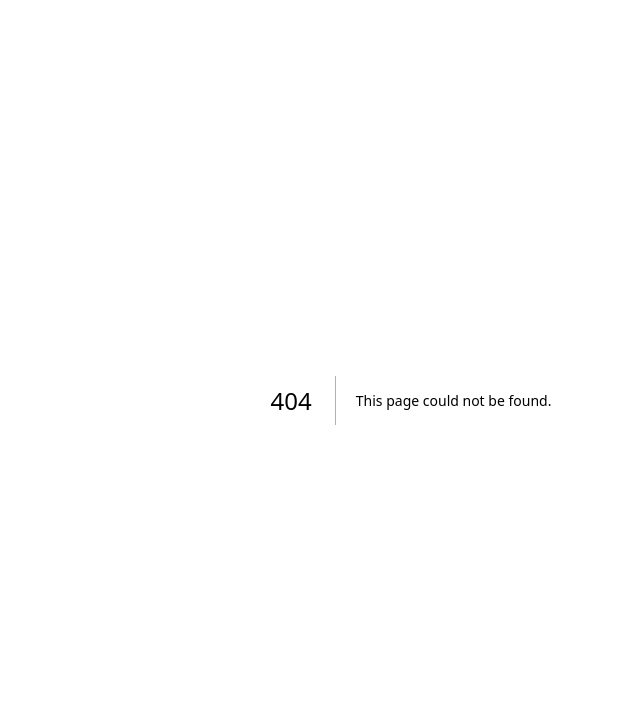
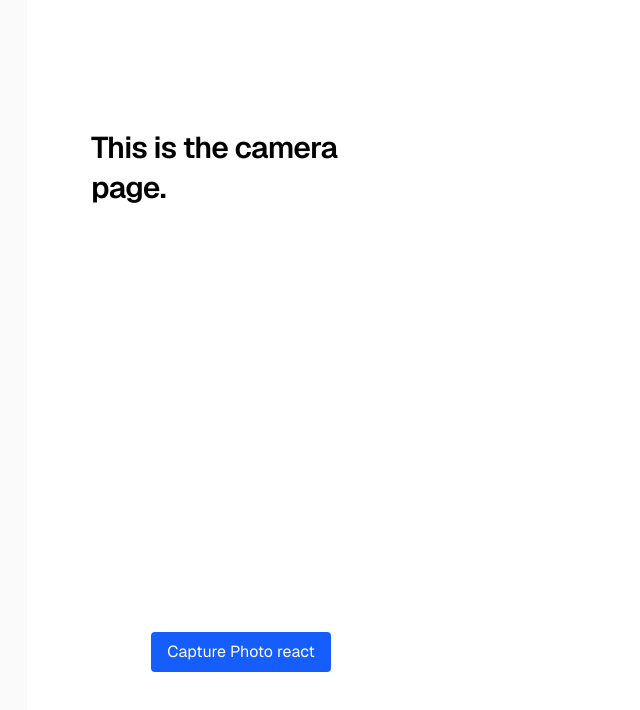
Before and after one commit to guscm2/hackaton-bugsbyte, a Next.js app in the folder Vitta/Frontend/: page /camara in a window 1280 px wide. Before the commit this address had no page. Shown: the top 710 px of the page, without its empty margins (229-869 px from the left). Built offline with nearby package versions, Linux system fonts and the light colour scheme; no server answers.

Commit message:
add: first camara component

```diff
--- /dev/null
+++ b/Vitta/Frontend/app/camara/page.tsx
@@ -0,0 +1,60 @@
+"use client";
+
+import { useRouter } from "next/navigation";
+
+import { useRef, useState } from "react";
+
+import Webcam from "react-webcam";
+
+export default function Camara() {
+  const router = useRouter();
+
+  const webcamRef = useRef<Webcam>(null);
+  /*
+  const webcam = () => {
+    return (
+      <Webcam
+        audio={false}
+        ref={webcamRef}
+        screenshotFormat="image/jpeg"
+        videoConstraints={{ facingMode: "environment" }}
+      />
+    );
+  };
+  */
+
+
+
+  const capturePhoto = () =>
+  {
+    const imageSrc = webcamRef.current?.getScreenshot();
+    console.log(imageSrc);
+  };
+
+  return (
+    <div className="flex min-h-screen items-center justify-center bg-zinc-50 font-sans dark:bg-black">
+      <main className="flex min-h-screen w-full max-w-3xl flex-col items-center justify-between py-32 px-16 bg-white dark:bg-black sm:items-start">
+        <h1 className="max-w-xs text-3xl font-semibold leading-10 tracking-tight text-black dark:text-zinc-50">
+          This is the camera page.
+        </h1>
+
+
+        <div className="flex flex-col items-center">
+          <Webcam
+            audio={false}
+            ref={webcamRef}
+            screenshotFormat="image/jpeg"
+            className="rounded-lg"
+          />
+          <button
+            onClick={capturePhoto}
+            className="mt-4 px-4 py-2 bg-blue-600 text-white rounded hover:bg-blue-700 transition-colors"
+          >
+            Capture Photo react
+          </button>
+        </div>
+
+      </main>
+    </div>
+  );
+}
--- /dev/null
+++ b/Vitta/Frontend/app/feed/page.tsx
@@ -0,0 +1,12 @@
+
+export default function Feed() {
+  return (
+    <div className="flex min-h-screen items-center justify-center bg-zinc-50 font-sans dark:bg-black">
+      <main className="flex min-h-screen w-full max-w-3xl flex-col items-center justify-between py-32 px-16 bg-white dark:bg-black sm:items-start">
+        <h1 className="max-w-xs text-3xl font-semibold leading-10 tracking-tight text-black dark:text-zinc-50">
+          This is the feed page.
+        </h1>
+      </main>
+    </div>
+  );
+}
--- a/Vitta/Frontend/app/page.tsx
+++ b/Vitta/Frontend/app/page.tsx
@@ -1,6 +1,16 @@
+
+'use client'
+
+import { useRouter } from 'next/navigation';
+
+
 import Image from "next/image";
 
-export default function Home() {
+export default function Home()
+{
+  const router = useRouter();
+
+
   return (
     <div className="flex min-h-screen items-center justify-center bg-zinc-50 font-sans dark:bg-black">
       <main className="flex min-h-screen w-full max-w-3xl flex-col items-center justify-between py-32 px-16 bg-white dark:bg-black sm:items-start">
@@ -50,6 +60,20 @@ export default function Home() {
             />
             Deploy Now
           </a>
+
+          <button
+            className="flex h-12 w-full items-center justify-center gap-2 rounded-full border border-solid border-black/[.08] px-5 transition-colors hover:border-transparent hover:bg-black/[.04] dark:border-white/[.145] dark:hover:bg-[#1a1a1a] md:w-[158px]"
+            onClick={() => router.push('/feed')}
+          >
+            Go to Feed
+          </button>
+          <button
+            className="flex h-12 w-full items-center justify-center gap-2 rounded-full border border-solid border-black/[.08] px-5 transition-colors hover:border-transparent hover:bg-black/[.04] dark:border-white/[.145] dark:hover:bg-[#1a1a1a] md:w-[158px]"
+            onClick={() => router.push('/camara')}
+            >
+            Go to Camera
+          </button>
+
           <a
             className="flex h-12 w-full items-center justify-center rounded-full border border-solid border-black/[.08] px-5 transition-colors hover:border-transparent hover:bg-black/[.04] dark:border-white/[.145] dark:hover:bg-[#1a1a1a] md:w-[158px]"
             href="https://nextjs.org/docs?utm_source=create-next-app&utm_medium=appdir-template-tw&utm_campaign=create-next-app"
--- a/Vitta/Frontend/package.json
+++ b/Vitta/Frontend/package.json
@@ -11,7 +11,8 @@
   "dependencies": {
     "next": "16.1.6",
     "react": "19.2.3",
-    "react-dom": "19.2.3"
+    "react-dom": "19.2.3",
+    "react-webcam": "^7.2.0"
   },
   "devDependencies": {
     "@tailwindcss/postcss": "^4",
```
Also changed, not shown: 1 other file (tests, documents, lock files or other folders).
